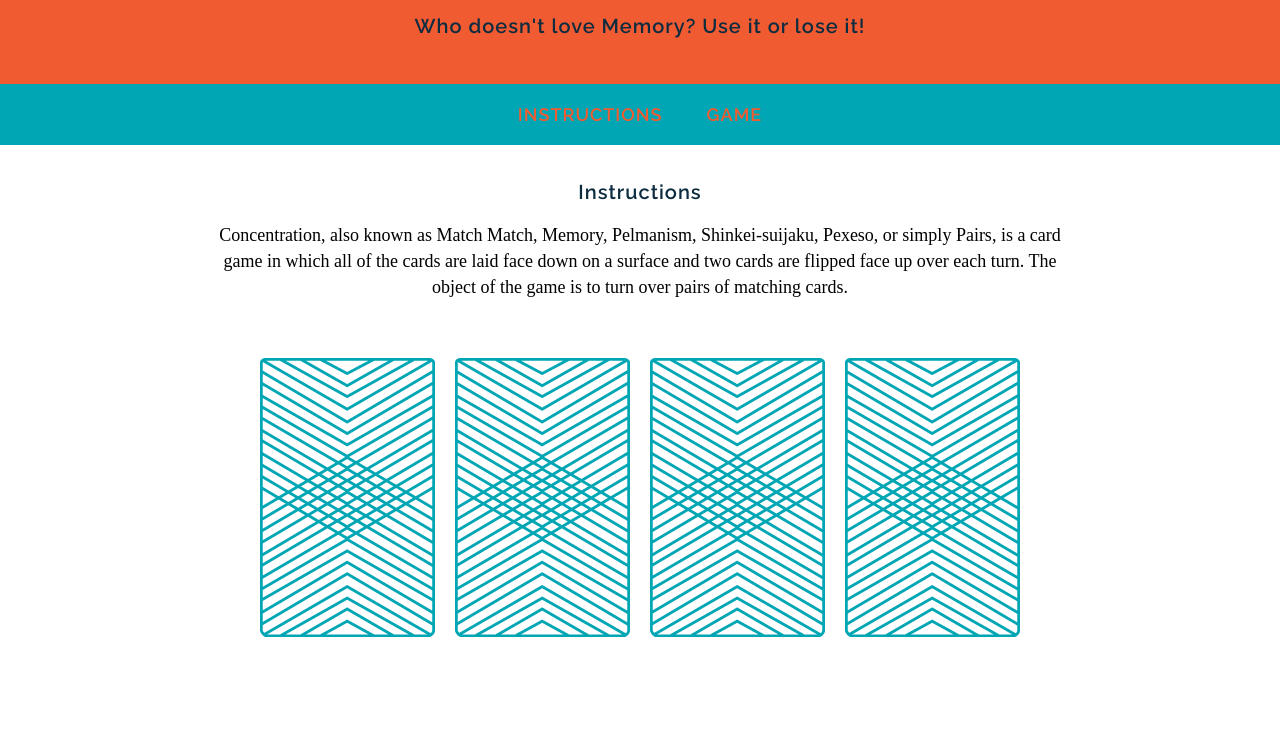
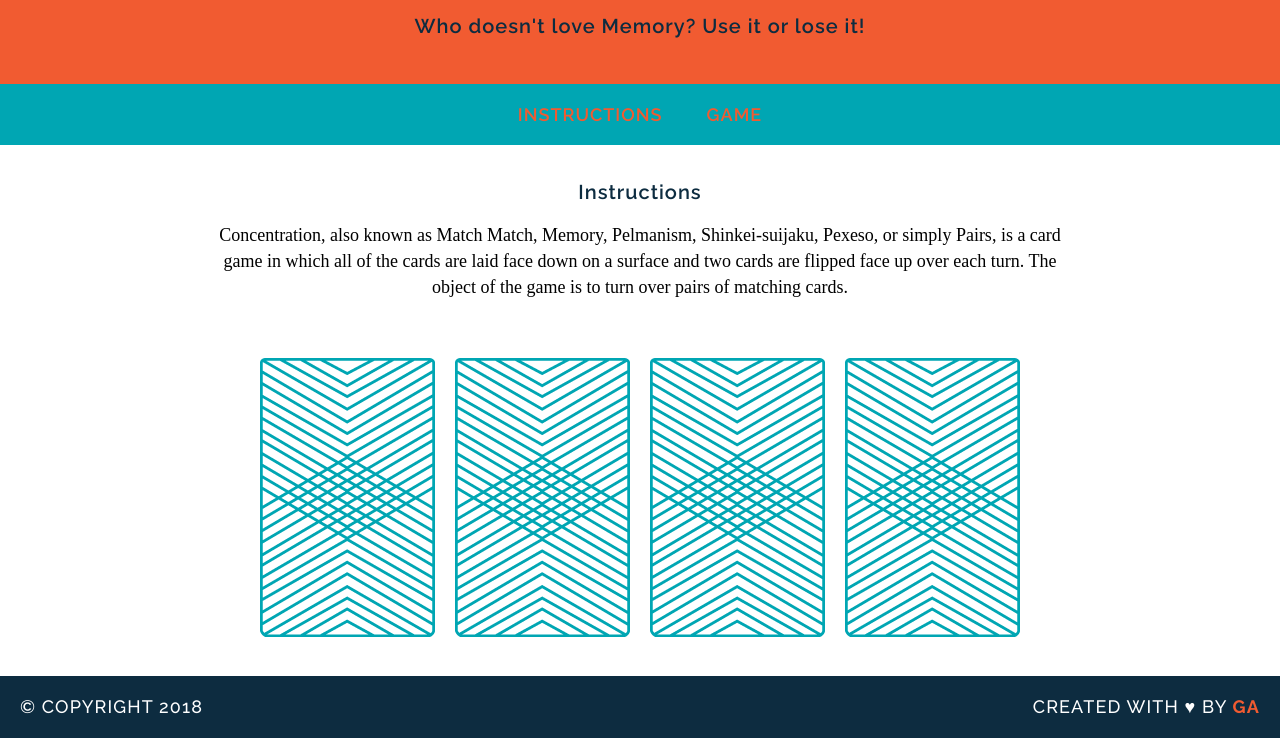
Before and after one commit to JamesBlocker/wdi-fundamentals-memorygame, a plain HTML site: page index.html in a window 1280 px wide. Shown: the part 86-824 px from the top of the page. Before the commit the page ends 800 px from the top, so only its background shows below. Drawn offline with Linux system fonts and the light colour scheme; a web font is replaced by a local one.

Commit message:
add footer and scroll links to sections

```diff
--- a/css/style.css
+++ b/css/style.css
@@ -34,6 +34,11 @@ a {
 	font-weight: 600;
 	font-size: 18px;
 	margin: 0 20px;
+	border-bottom: 2px solid transparent;
+}
+
+a:hover {
+	color: white;
 }
 
 h1, a {
@@ -60,3 +65,37 @@ main {
 img {
 	margin: 40px 8px 0 8px;
 }
+
+footer {
+	text-transform: uppercase;
+	padding: 0 20px;
+	background-color: #0D2C40;
+	color: white;
+	font-size: 14px;
+	letter-spacing: .08em;
+	font-weight: 500;
+}
+
+.copyright {
+	float: left;
+	font-family: "Raleway", sans-serif;
+}
+
+.message {
+	float: right;
+	font-family: "Raleway", sans-serif;
+}
+
+.clearfix:after {
+	visibility: hidden;
+	display: block;
+	content: " ";
+	clear: both;
+	height: 0;
+	font-size: 0;
+}
+
+.name {
+	color: #F15B31;
+	font-weight: 700;
+}
--- a/index.html
+++ b/index.html
@@ -11,21 +11,24 @@
 		<h2>Who doesn't love Memory? Use it or lose it!</h2>
 	</header>
 	<nav>
-		<a href="#">Instructions</a>
-		<a href="#">Game</a>
+		<a href="#instructions">Instructions</a>
+		<a href="#game">Game</a>
 	</nav>
 	<main>
-		<h2>Instructions</h2>
+		<h2 id="instructions">Instructions</h2>
 		<p>Concentration, also known as Match Match, Memory, Pelmanism, Shinkei-suijaku, Pexeso, or simply Pairs, is a card game in which all of the cards are laid face down on a surface and two cards are flipped face up over each turn. The object of the game is to turn over pairs of matching cards.</p>
 
-		<div>
+		<div id="game">
 			<img src="images/back.png" alt="Queen of Diamonds">
 			<img src="images/back.png" alt="Queen of Hearts"">
 			<img src="images/back.png" alt="King of Diamonds"">
 			<img src="images/back.png" alt="King of Hearts"">
 		</div>
 	</main>
-
+	<footer class="clearfix">
+		<p class="copyright">&copy; Copyright 2018</p>
+		<p class="message">Created with &hearts; by <span class="name">GA</span></p>
+	</footer>
 
 </body>
 </html>
```
